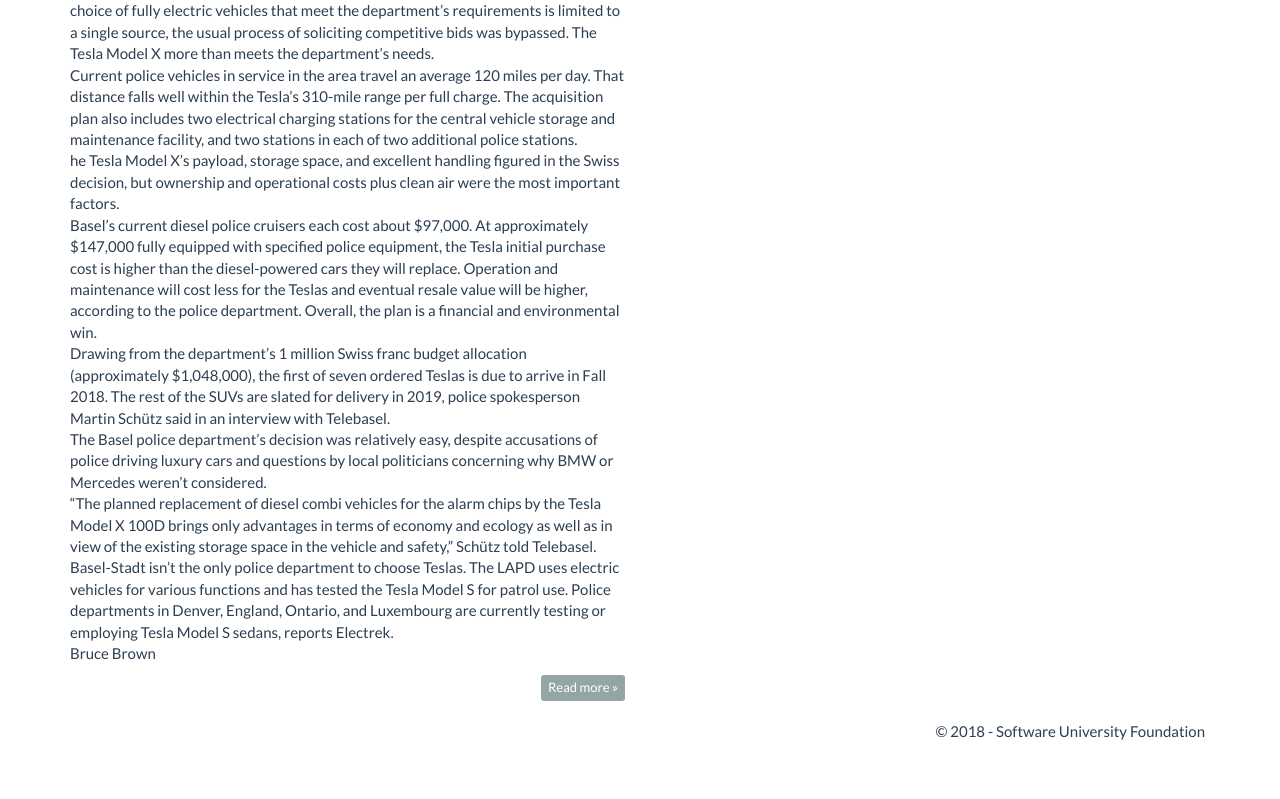
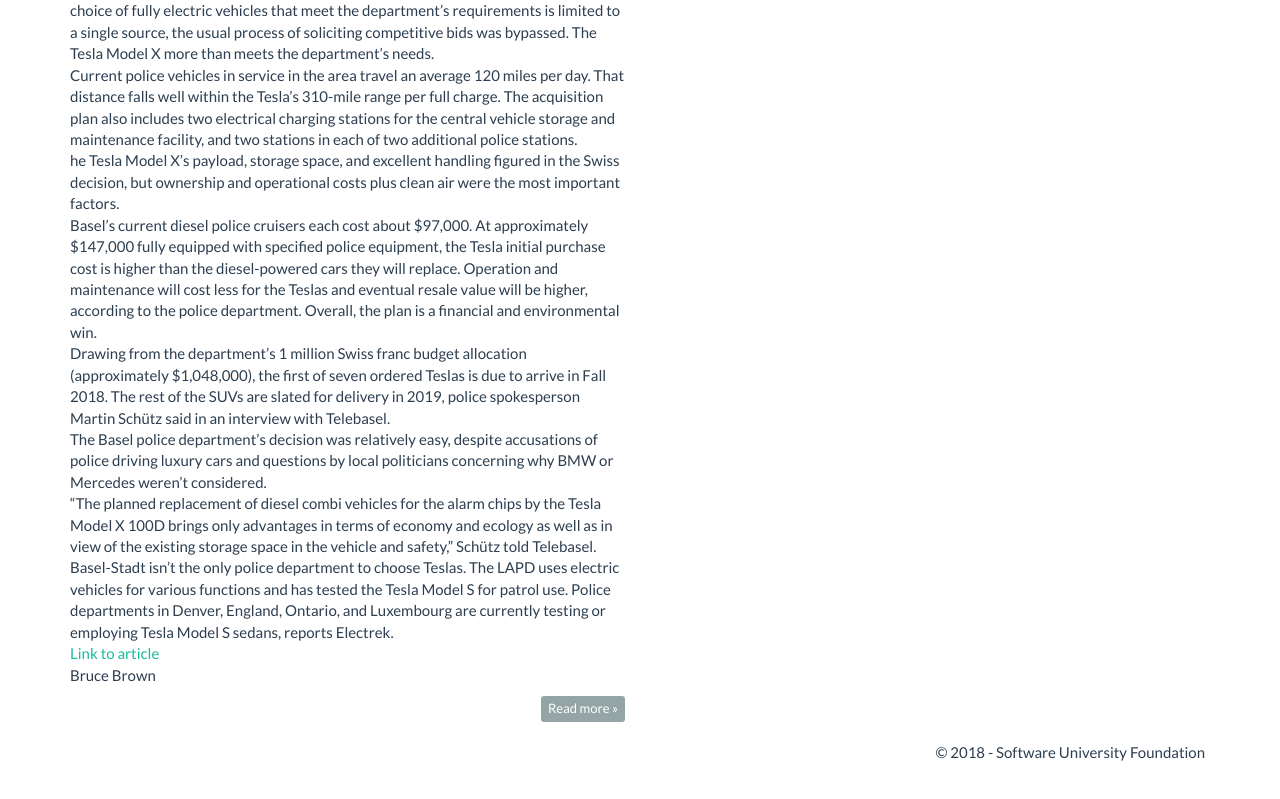
Before and after one commit to svetlozarbg/svetlozarbg.github.io, a plain HTML site: page index.html in a window 1280 px wide. Shown: the part 329-1128 px from the top of the page. Drawn offline with Linux system fonts and the light colour scheme.

Commit message:
Fixed link to article on index page

```diff
--- a/index.html
+++ b/index.html
@@ -41,7 +41,7 @@
                 <p>
                  New Swiss police cruisers will be cleaner, cheaper, and way faster than the dirtier cars used now. The Basel-Stadt, Switzerland’s law enforcement agency, focused on economy and ecology in its decision to replace current diesel-powered vehicles with Tesla Model X police cars.<br> Though the department has already faced a backlash from naysayers, particularly in regards to cost, it does have at least one fan of its decision. Tesla CEO Elon Musk, not one to mince words, called the move a “smart” one. “Plus,” he added, “the bad guys will def not escape.”<br> Environmental concerns were foremost in the search for new police cars. Because the choice of fully electric vehicles that meet the department’s requirements is limited to a single source, the usual process of soliciting competitive bids was bypassed. The Tesla Model X more than meets the department’s needs. <br>Current police vehicles in service in the area travel an average 120 miles per day. That distance falls well within the Tesla’s 310-mile range per full charge. The acquisition plan also includes two electrical charging stations for the central vehicle storage and maintenance facility, and two stations in each of two additional police stations.<br>
                     he Tesla Model X’s payload, storage space, and excellent handling figured in the Swiss decision, but ownership and operational costs plus clean air were the most important factors.<br>Basel’s current diesel police cruisers each cost about $97,000. At approximately $147,000 fully equipped with specified police equipment, the Tesla initial purchase cost is higher than the diesel-powered cars they will replace. Operation and maintenance will cost less for the Teslas and eventual resale value will be higher, according to the police department. Overall, the plan is a financial and environmental win.<br>Drawing from the department’s 1 million Swiss franc budget allocation (approximately $1,048,000), the first of seven ordered Teslas is due to arrive in Fall 2018. The rest of the SUVs are slated for delivery in 2019, police spokesperson Martin Schütz said in an interview with Telebasel.<br>The Basel police department’s decision was relatively easy, despite accusations of police driving luxury cars and questions by local politicians concerning why BMW or Mercedes weren’t considered.<br>“The planned replacement of diesel combi vehicles for the alarm chips by the Tesla Model X 100D brings only advantages in terms of economy and ecology as well as in view of the existing storage space in the vehicle and safety,” Schütz told Telebasel.<br>
-                    Basel-Stadt isn’t the only police department to choose Teslas. The LAPD uses electric vehicles for various functions and has tested the Tesla Model S for patrol use. Police departments in Denver, England, Ontario, and Luxembourg are currently testing or employing Tesla Model S sedans, reports Electrek.<br>Bruce Brown
+                    Basel-Stadt isn’t the only police department to choose Teslas. The LAPD uses electric vehicles for various functions and has tested the Tesla Model S for patrol use. Police departments in Denver, England, Ontario, and Luxembourg are currently testing or employing Tesla Model S sedans, reports Electrek.<br><a href="https://www.digitaltrends.com/cars/tesla-model-x-swiss-police/">Link to article</a><br>Bruce Brown
 
                 </p>
 
```
